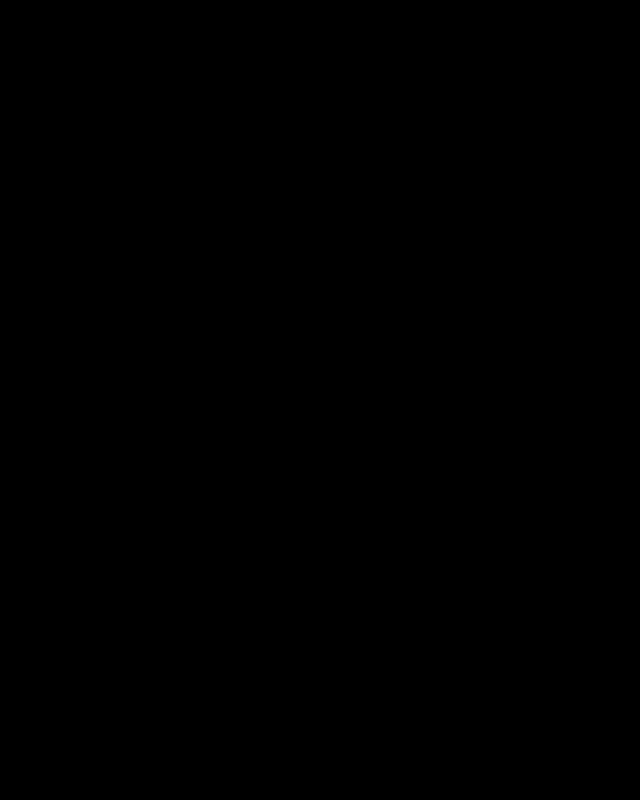
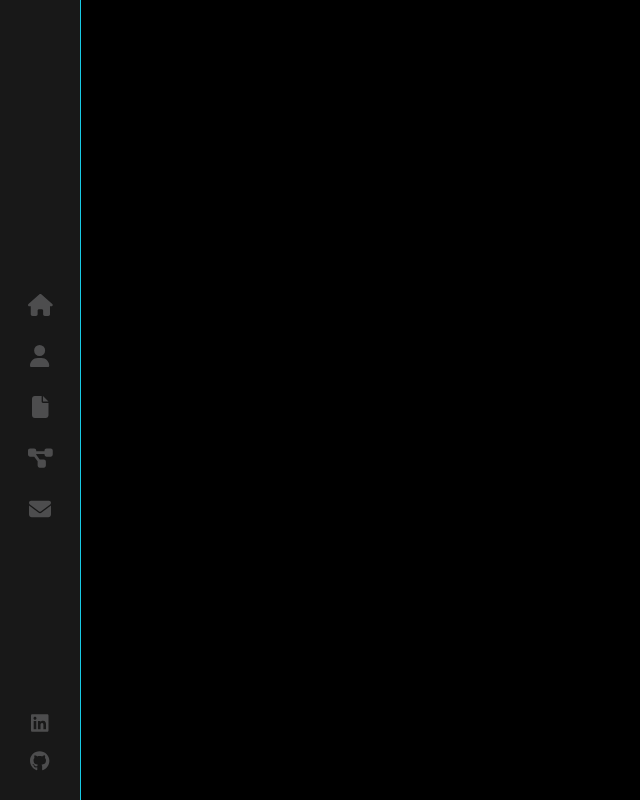
Before and after one commit to greenervigil/portfolio, a React (Create React App) app: page / in a window 1280 px wide. Shown: the whole page, without its empty margins (0-640 px from the left). Built offline with nearby package versions, Linux system fonts and the light colour scheme.

Commit message:
starting layout of spa

```diff
--- a/src/App.jsx
+++ b/src/App.jsx
@@ -1,8 +1,13 @@
+import Sidebar from "./components/Sidebar/Sidebar";
+import Mobilebar from './components/Sidebar/mobilebar';
+
 import './App.css';
 
 const App = () => {
+  const width = window.innerWidth;
   return (
     <>
+      {width > '600' ? <Sidebar /> : <Mobilebar />}
 
     </>
   );
--- a/src/components/Sidebar/Sidebar.jsx
+++ b/src/components/Sidebar/Sidebar.jsx
@@ -2,7 +2,6 @@
 import { faGithub, faLinkedin } from "@fortawesome/free-brands-svg-icons";
 import { faEnvelope, faFile, faHome, faProjectDiagram, faUser } from "@fortawesome/free-solid-svg-icons";
 import { FontAwesomeIcon } from "@fortawesome/react-fontawesome";
-import { Link, NavLink } from "react-router-dom";
 import logo from '../../GreenerVigil-logos.jpeg';
 
 const NavBar = styled.div`
@@ -145,25 +144,25 @@
 const Sidebar = () => {
     return (
         <NavBar>
-            <Link className="logo" to={'/'}>
+            {/*<Link className="logo" to={'/'}>
                 <img src={logo} alt={'logo'}/>
-            </Link>
+            </Link>*/}
             <Nav>
-                <NavLink exact="true" activeclassname="active" to="/">
+                <a href="/">
                     <FontAwesomeIcon icon={faHome} color="#4d4d4e" />
-                </NavLink>
-                <NavLink exact="true" activeclassname="active" className="about-link" to="/about">
+                </a>
+                <a className="about-link" href="#about">
                     <FontAwesomeIcon icon={faUser} color="#4d4d4e" />
-                </NavLink>
-                <NavLink exact="true" activeclassname="active" className="experience-link" to="/experience">
+                </a>
+                <a className="experience-link" href="#experience">
                     <FontAwesomeIcon icon={faFile} color="#4d4d4e" />
-                </NavLink>
-                <NavLink exact="true" activeclassname="active" className="project-link" to="/projects">
+                </a>
+                <a className="project-link" href="#projects">
                     <FontAwesomeIcon icon={faProjectDiagram} color="#4d4d4e" />
-                </NavLink>
-                <NavLink exact="true" activeclassname="active" className="contact-link" to="/contact">
+                </a>
+                <a className="contact-link" href="#contact">
                     <FontAwesomeIcon icon={faEnvelope} color="#4d4d4e" />
-                </NavLink>
+                </a>
             </Nav>
             <Ul>
                 <li>
--- a/src/components/Sidebar/mobilebar.jsx
+++ b/src/components/Sidebar/mobilebar.jsx
@@ -1,6 +1,5 @@
 import { faEnvelope, faFile, faHome, faProjectDiagram, faUser } from "@fortawesome/free-solid-svg-icons";
 import { FontAwesomeIcon } from "@fortawesome/react-fontawesome";
-import { NavLink } from "react-router-dom";
 import styled from "@emotion/styled";
 
 const NavBar = styled.div`
@@ -37,21 +36,21 @@
     return (
         <NavBar>
             <Nav>
-                <NavLink exact="true" activeclassname="active" to="/">
+                <a href="/">
                     <FontAwesomeIcon icon={faHome} color="#18cae6" />
-                </NavLink>
-                <NavLink exact="true" activeclassname="active" className="about-link" to="/about">
+                </a>
+                <a className="about-link" href="#about">
                     <FontAwesomeIcon icon={faUser} color="#18cae6" />
-                </NavLink>
-                <NavLink exact="true" activeclassname="active" className="experience-link" to="/experience">
+                </a>
+                <a className="experience-link" href="#experience">
                     <FontAwesomeIcon icon={faFile} color="#18cae6" />
-                </NavLink>
-                <NavLink exact="true" activeclassname="active" className="project-link" to="/projects">
+                </a>
+                <a className="project-link" href="#projects">
                     <FontAwesomeIcon icon={faProjectDiagram} color="#18cae6" />
-                </NavLink>
-                <NavLink exact="true" activeclassname="active" className="contact-link" to="/contact">
+                </a>
+                <a className="contact-link" href="#contact">
                     <FontAwesomeIcon icon={faEnvelope} color="#18cae6" />
-                </NavLink>
+                </a>
             </Nav>
         </NavBar>
     )
```
Also changed, not shown: src/components/layout.jsx (deleted, +0 -16 lines).
